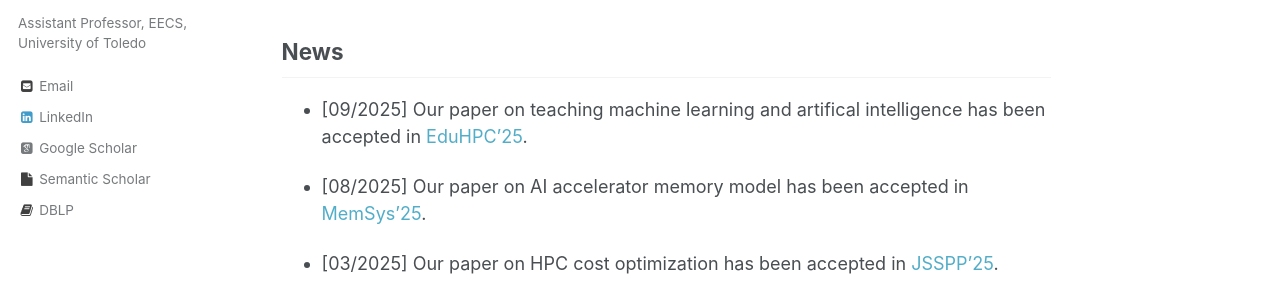
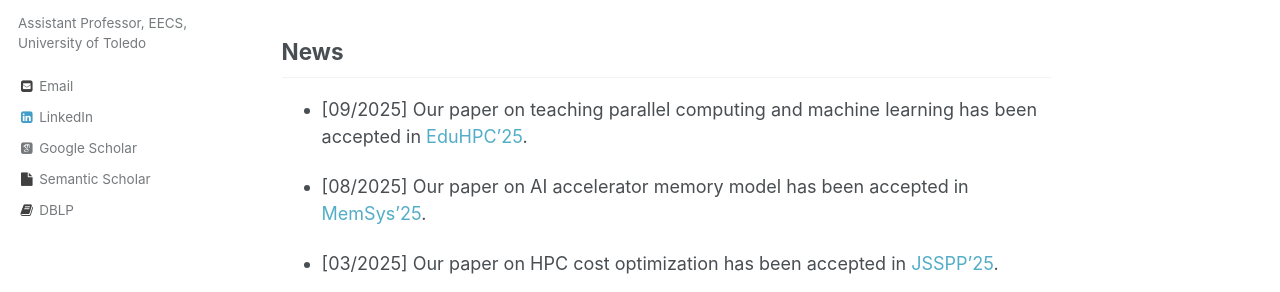
Before and after one commit to kishwarbd/kishwarbd.github.io, a Jekyll site: the page built from _pages/about.md, in a window 1280 px wide and 900 px high. Shown: the part 364-656 px from the top of the window. Built offline with Jekyll 4.4.1, drawn with Linux system fonts in a browser that asks for light colours; some web fonts are replaced.

Commit message:
Update about.md

```diff
--- a/_pages/about.md
+++ b/_pages/about.md
@@ -14,7 +14,7 @@ Jason Liu](https://people.cis.fiu.edu/liux/). I worked as a Research Aide at [Ar
 
 
 ## News
-* [09/2025] Our paper on teaching machine learning and artifical intelligence has been accepted in [EduHPC'25](https://tcpp.cs.gsu.edu/curriculum/?q=eduHPC25).
+* [09/2025] Our paper on teaching parallel computing and machine learning has been accepted in [EduHPC'25](https://tcpp.cs.gsu.edu/curriculum/?q=eduHPC25).
 
 * [08/2025] Our paper on AI accelerator memory model has been accepted in [MemSys'25](https://www.memsys.io/).
 
```
